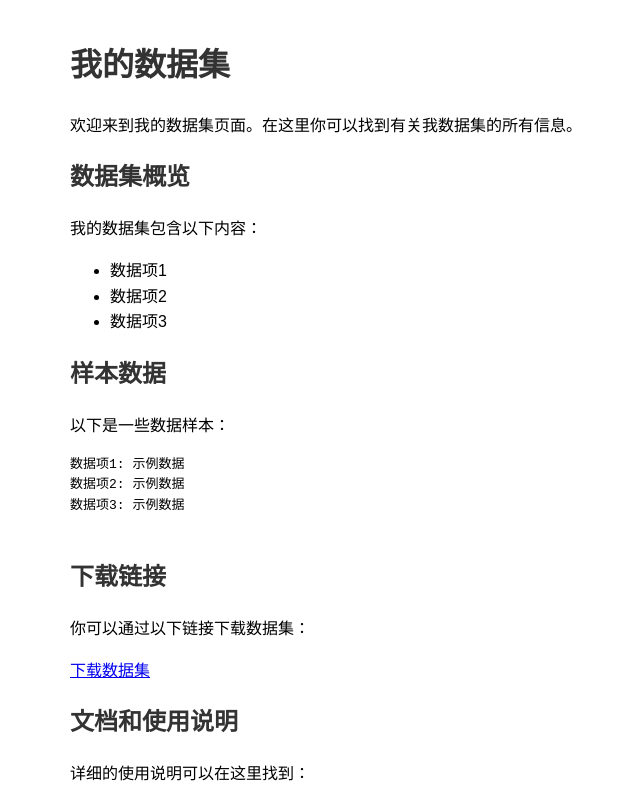
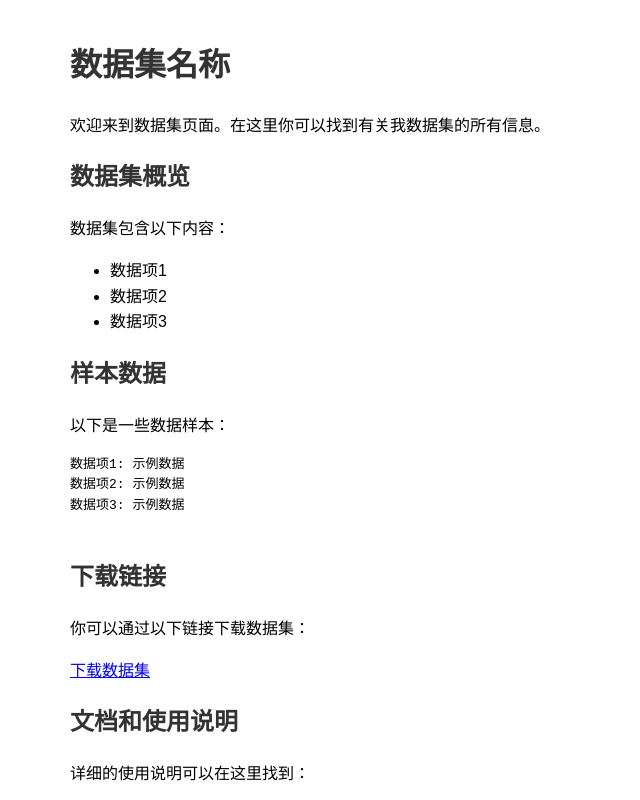
Before and after one commit to HuangHongtao4634/rgb_ir_dataset, a plain HTML site: page index.html in a window 1280 px wide. Shown: the top 800 px of the page, without its empty margins (170-810 px from the left). Drawn offline with Linux system fonts and the light colour scheme.

Commit message:
Update index.html

```diff
--- a/index.html
+++ b/index.html
@@ -21,11 +21,11 @@
 </head>
 <body>
     <div class="content">
-        <h1>我的数据集</h1>
-        <p>欢迎来到我的数据集页面。在这里你可以找到有关我数据集的所有信息。</p>
+        <h1>数据集名称</h1>
+        <p>欢迎来到数据集页面。在这里你可以找到有关我数据集的所有信息。</p>
 
         <h2>数据集概览</h2>
-        <p>我的数据集包含以下内容：</p>
+        <p>数据集包含以下内容：</p>
         <ul>
             <li>数据项1</li>
             <li>数据项2</li>
```
